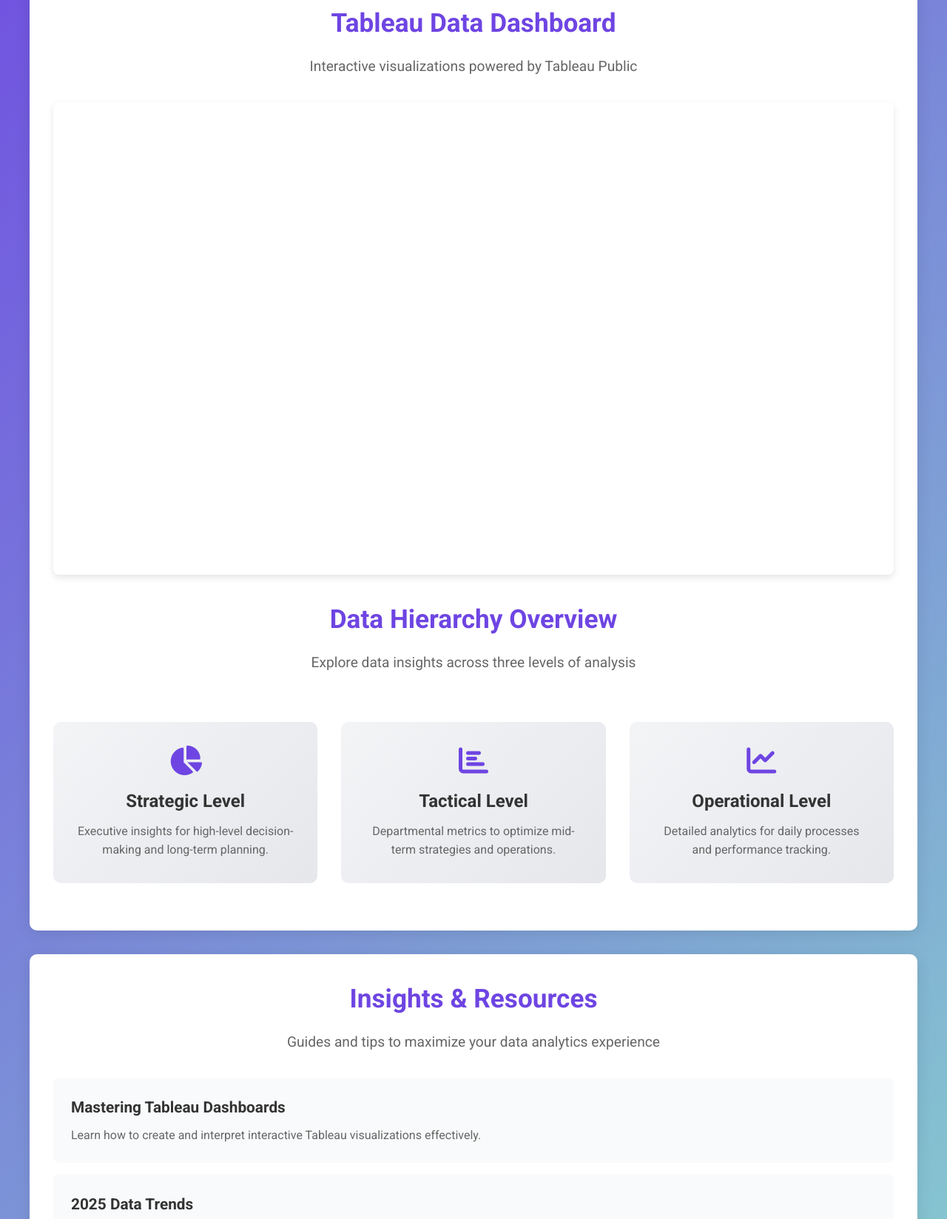
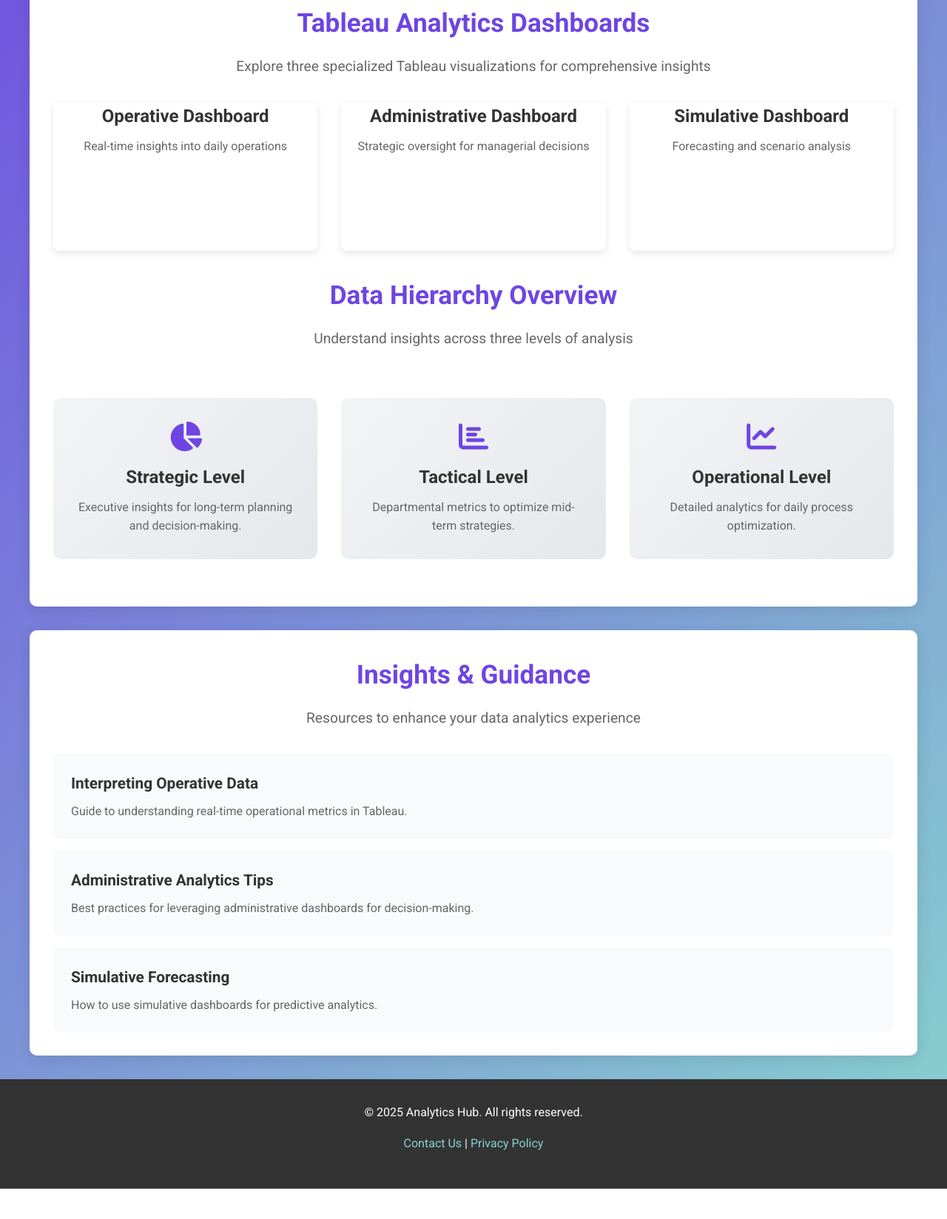
Before and after one commit to LITAU/IVF-Clinique, a plain HTML site: page index.html in a window 1280 px wide. Shown: the part 402-2050 px from the top of the page at 74% size. After the commit the page ends 2009 px from the top, so only its background shows below. Drawn offline with Linux system fonts and the light colour scheme; a script that the page names is missing.

Commit message:
Update index.html

```diff
--- a/index.html
+++ b/index.html
@@ -110,6 +110,13 @@
             margin-bottom: 2rem;
         }
 
+        .tableau-container {
+            display: grid;
+            grid-template-columns: repeat(auto-fit, minmax(350px, 1fr));
+            gap: 2rem;
+            margin-bottom: 2rem;
+        }
+
         .tableau-embed {
             position: relative;
             padding-bottom: 56.25%;
@@ -117,7 +124,6 @@
             overflow: hidden;
             border-radius: 8px;
             box-shadow: 0 4px 10px rgba(0, 0, 0, 0.1);
-            margin-bottom: 2rem;
         }
 
         .tableau-embed div {
@@ -126,6 +132,20 @@
             left: 0;
             width: 100%;
             height: 100%;
+        }
+
+        .tableau-embed h3 {
+            font-size: 1.5rem;
+            color: #333;
+            margin-bottom: 0.5rem;
+            text-align: center;
+        }
+
+        .tableau-embed p {
+            font-size: 1rem;
+            color: #666;
+            text-align: center;
+            margin-bottom: 1rem;
         }
 
         /* Hierarchy Levels */
@@ -268,6 +288,10 @@
                 margin-left: 0;
             }
 
+            .tableau-container {
+                grid-template-columns: 1fr;
+            }
+
             .hierarchy-levels {
                 grid-template-columns: 1fr;
             }
@@ -291,57 +315,71 @@
     <!-- Hero Section -->
     <section class="hero" id="home">
         <div>
-            <h1>Explore Data with Tableau Analytics</h1>
-            <p>Discover actionable insights through our integrated Tableau visualizations and stay informed with our interactive guides.</p>
+            <h1>Advanced Tableau Analytics</h1>
+            <p>Unlock insights with our integrated Tableau dashboards across operative, administrative, and simulative analytics.</p>
         </div>
     </section>
 
     <!-- Dashboard Section -->
     <section class="dashboard-section" id="dashboard">
-        <h2>Tableau Data Dashboard</h2>
-        <p class="subtitle">Interactive visualizations powered by Tableau Public</p>
-        <div class="tableau-embed">
-            <div id="tableauViz"></div>
+        <h2>Tableau Analytics Dashboards</h2>
+        <p class="subtitle">Explore three specialized Tableau visualizations for comprehensive insights</p>
+        <div class="tableau-container">
+            <div class="tableau-embed">
+                <h3>Operative Dashboard</h3>
+                <p>Real-time insights into daily operations</p>
+                <div id="operativeViz"></div>
+            </div>
+            <div class="tableau-embed">
+                <h3>Administrative Dashboard</h3>
+                <p>Strategic oversight for managerial decisions</p>
+                <div id="administrativeViz"></div>
+            </div>
+            <div class="tableau-embed">
+                <h3>Simulative Dashboard</h3>
+                <p>Forecasting and scenario analysis</p>
+                <div id="simulativeViz"></div>
+            </div>
         </div>
 
         <!-- Hierarchy Levels -->
         <h2>Data Hierarchy Overview</h2>
-        <p class="subtitle">Explore data insights across three levels of analysis</p>
+        <p class="subtitle">Understand insights across three levels of analysis</p>
         <div class="hierarchy-levels">
             <div class="level-card">
                 <i class="fas fa-chart-pie"></i>
                 <h3>Strategic Level</h3>
-                <p>Executive insights for high-level decision-making and long-term planning.</p>
+                <p>Executive insights for long-term planning and decision-making.</p>
             </div>
             <div class="level-card">
                 <i class="fas fa-chart-bar"></i>
                 <h3>Tactical Level</h3>
-                <p>Departmental metrics to optimize mid-term strategies and operations.</p>
+                <p>Departmental metrics to optimize mid-term strategies.</p>
             </div>
             <div class="level-card">
                 <i class="fas fa-chart-line"></i>
                 <h3>Operational Level</h3>
-                <p>Detailed analytics for daily processes and performance tracking.</p>
+                <p>Detailed analytics for daily process optimization.</p>
             </div>
         </div>
     </section>
 
     <!-- Interactive Explanation Section -->
     <section class="explanation-section" id="insights">
-        <h2>Insights & Resources</h2>
-        <p class="subtitle">Guides and tips to maximize your data analytics experience</p>
+        <h2>Insights & Guidance</h2>
+        <p class="subtitle">Resources to enhance your data analytics experience</p>
         <div class="explanation-content">
             <div class="explanation-item">
-                <h3>Mastering Tableau Dashboards</h3>
-                <p>Learn how to create and interpret interactive Tableau visualizations effectively.</p>
+                <h3>Interpreting Operative Data</h3>
+                <p>Guide to understanding real-time operational metrics in Tableau.</p>
             </div>
             <div class="explanation-item">
-                <h3>2025 Data Trends</h3>
-                <p>Stay ahead with the latest trends shaping data analytics across industries.</p>
+                <h3>Administrative Analytics Tips</h3>
+                <p>Best practices for leveraging administrative dashboards for decision-making.</p>
             </div>
             <div class="explanation-item">
-                <h3>Actionable Insights</h3>
-                <p>Practical tips for turning data into strategic business decisions.</p>
+                <h3>Simulative Forecasting</h3>
+                <p>How to use simulative dashboards for predictive analytics.</p>
             </div>
         </div>
     </section>
@@ -352,12 +390,10 @@
         <p><a href="mailto:info@analyticshub.com">Contact Us</a> | <a href="#privacy">Privacy Policy</a></p>
     </footer>
 
-    <script src="https://public.tableau.com/app/profile/.64367833/vizzes"></script>
+    <script src="https://public.tableau.com/javascripts/api/tableau-2.min.js"></script>
     <script>
-        // Initialize Tableau Visualization
-        function initViz() {
-            const containerDiv = document.getElementById("tableauViz");
-            const vizUrl = "https://public.tableau.com/views/SuperstoreSalesOverview/Dashboard1?:language=en-US&:display_count=n&:origin=viz_share_link";
+        // Initialize Tableau Visualizations
+        function initVizzes() {
             const options = {
                 width: "100%",
                 height: "100%",
@@ -367,11 +403,31 @@
                     console.log("Tableau visualization loaded.");
                 }
             };
-            new tableau.Viz(containerDiv, vizUrl, options);
+
+            // Operative Dashboard
+            new tableau.Viz(
+                document.getElementById("operativeViz"),
+                "https://public.tableau.com/views/ProjectOp/Operative?:language=en-US&:display_count=n&:origin=viz_share_link",
+                options
+            );
+
+            // Administrative Dashboard
+            new tableau.Viz(
+                document.getElementById("administrativeViz"),
+                "https://public.tableau.com/views/ProjectAd/Administrative?:language=en-US&:display_count=n&:origin=viz_share_link",
+                options
+            );
+
+            // Simulative Dashboard
+            new tableau.Viz(
+                document.getElementById("simulativeViz"),
+                "https://public.tableau.com/views/Project_17529281897820/Simulative?:language=en-US&:display_count=n&:origin=viz_share_link",
+                options
+            );
         }
 
-        // Load Tableau viz on page load
-        window.onload = initViz;
+        // Load Tableau visualizations on page load
+        window.onload = initVizzes;
 
         // Smooth scrolling for navigation links
         document.querySelectorAll('nav a[href^="#"]').forEach(anchor => {
```
